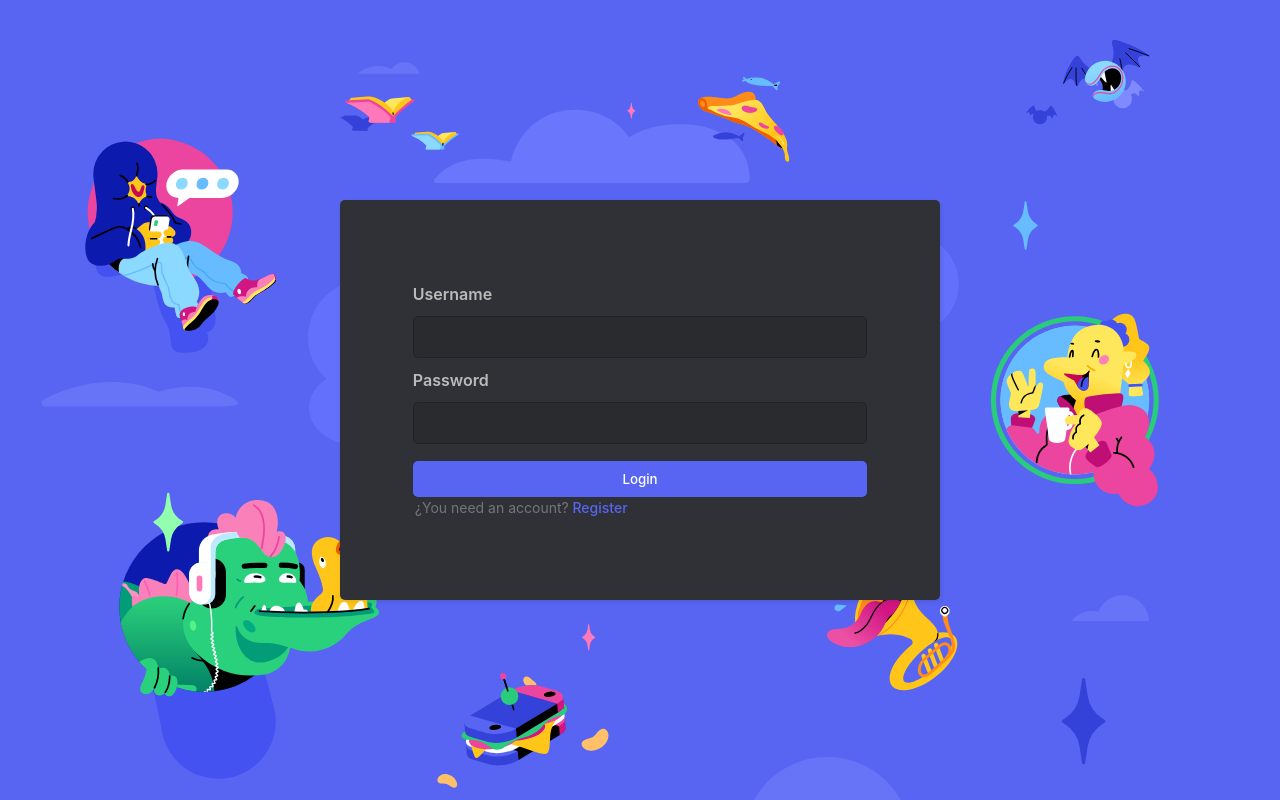
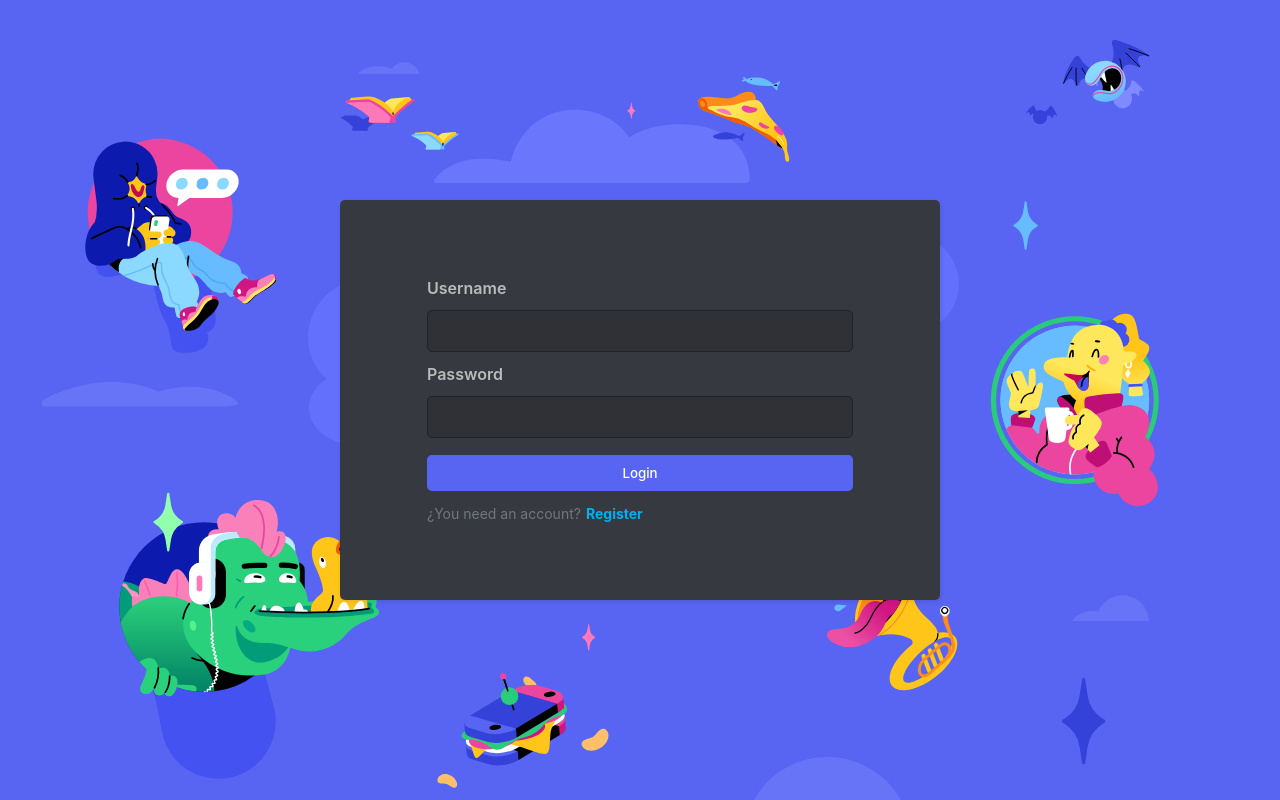
Before and after one commit to DanSalazar/Discord-clone, a React (Create React App) app: page /login in a window 1280 px wide. Built offline with nearby package versions, Linux system fonts and the light colour scheme.

Commit message:
Change some styles in login/register pages

```diff
--- a/src/Pages/Login/Login.js
+++ b/src/Pages/Login/Login.js
@@ -53,7 +53,7 @@ function Login() {
           </Button>
            <SpanInfo>
              ¿You need an account?
-             <LinkStyled to='/register'> Register </LinkStyled>
+             <LinkStyled to='/register'><strong>Register</strong></LinkStyled>
            </SpanInfo>
          </FormLogin>
         </LoginBox>
--- a/src/Pages/Login/styles.js
+++ b/src/Pages/Login/styles.js
@@ -21,7 +21,7 @@ export const AppLayoutLoggedOut = styled.div`
 `
 
 export const LoginBox = styled.div`
-  background: var(--background-secondary);
+  background: var(--background-form);
   box-shadow: 1px 2px 5px rgba(0, 0, 0, 0.1);
   width: 80%;
   display: flex;
@@ -39,5 +39,13 @@ export const LoginBox = styled.div`
 `
 
 export const FormLogin = styled.form`
-  width: 80%;
+  width: 75%;
+
+  button {
+    margin-bottom: 12px;
+  }
+
+  span a {
+    margin-left: 5px;
+  }
 `
--- a/src/Pages/Register/Register.js
+++ b/src/Pages/Register/Register.js
@@ -65,11 +65,10 @@ function Register() {
             {errors && <ErrorText> {errors.message} </ErrorText>}
 
             <Button color='primary' size='all'>
-              {' '}
-              Register{' '}
+              Register
             </Button>
             <SpanInfo>
-              ¿You have an account? <LinkStyled to='/login'> Login </LinkStyled>
+              ¿You have an account? <LinkStyled to='/login'><strong>Login</strong></LinkStyled>
             </SpanInfo>
           </FormRegister>
         </RegisterBox>
--- a/src/components/GlobalComponents/styles.js
+++ b/src/components/GlobalComponents/styles.js
@@ -23,7 +23,7 @@ export const Label = styled.label`
 export const Input = styled.input`
   width: 100%;
   margin: 12px 0;
-  background: var(--background-secondary-alt);
+  background: var(--background-secondary);
   color: var(--text-primary);
   border: 1px solid var(--background-color);
   padding: 12px;
@@ -31,7 +31,7 @@ export const Input = styled.input`
   transition: var(--duration-transitions-tiny);
 
   &:focus {
-    border: 1px solid var(--primary-color);
+    border: 1px solid var(--text-link);
   }
 `
 
@@ -45,12 +45,11 @@ export const ErrorText = styled.p`
 export const SpanInfo = styled.span`
   color: var(--text-secondary);
   font-size: 14px;
-  margin: 0 2px;
 `
 
 export const LinkStyled = styled(Link)`
   text-decoration: none;
-  color: var(--primary-color);
+  color: var(--text-link);
   cursor: pointer;
   font-size: 14px;
   font-weight: 500;
--- a/src/global.css
+++ b/src/global.css
@@ -3,6 +3,7 @@
   --background-primary: #36393f;
   --background-secondary: #2f3136;
   --background-secondary-alt: #292b2f;
+  --background-form: #36393f;
   --background-primary-hover: #36393f75;
   --background-secondary-hover: #2f313675;
   --background-tertiary: #33353a;
@@ -15,6 +16,7 @@
   --text-secondary-hover: #c5c9d4;
   --text-channels: #8b8b8b;
   --text-message: #d4d4d4;
+  --text-link: #00AFF4;
   --chat-input-background: #40444b;
   --navigation-color-channel: #38aa55;
   --user-status-connected: #3eb65c;
```
Lines whose indentation alone changed are shown as unchanged.
